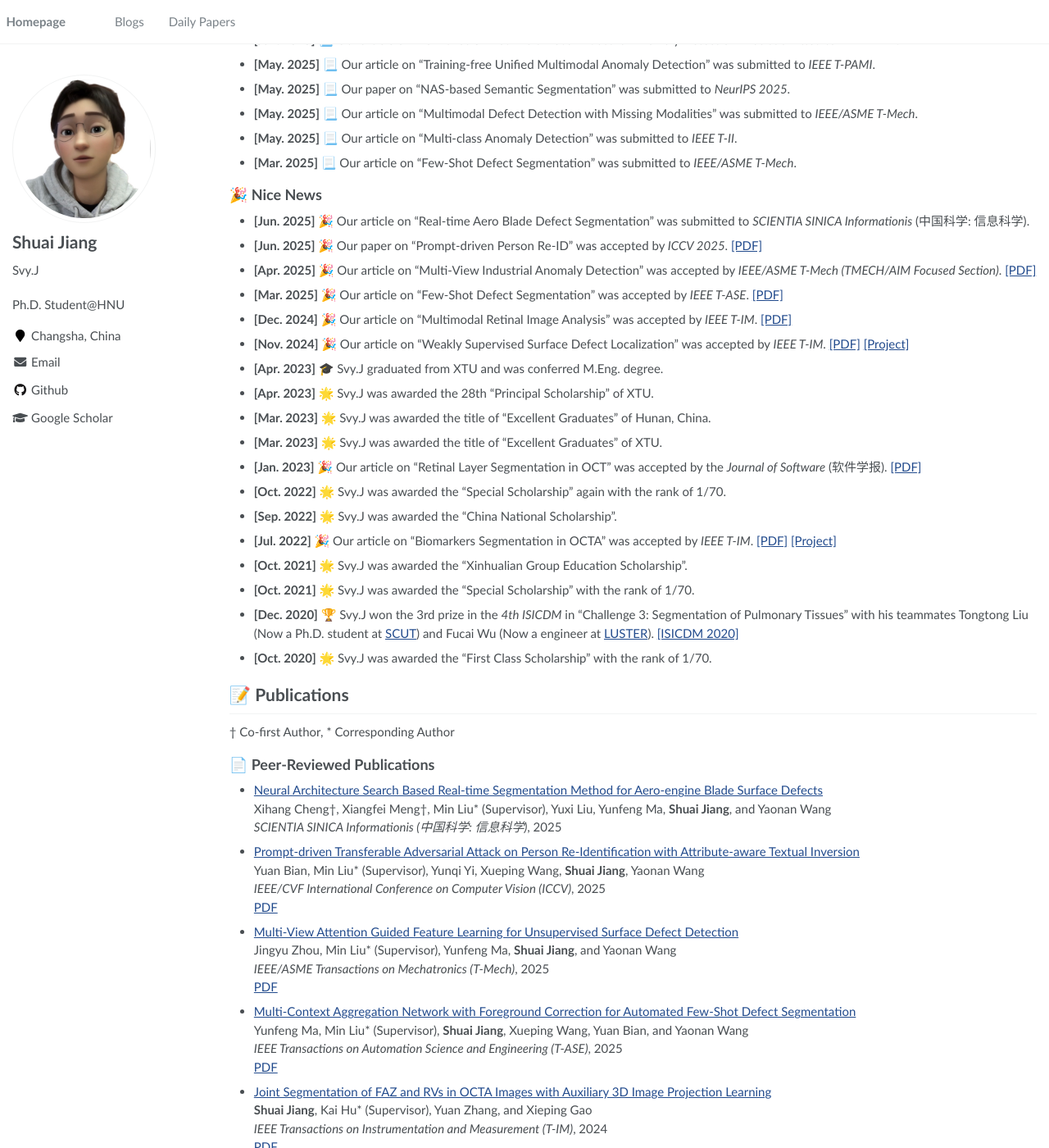
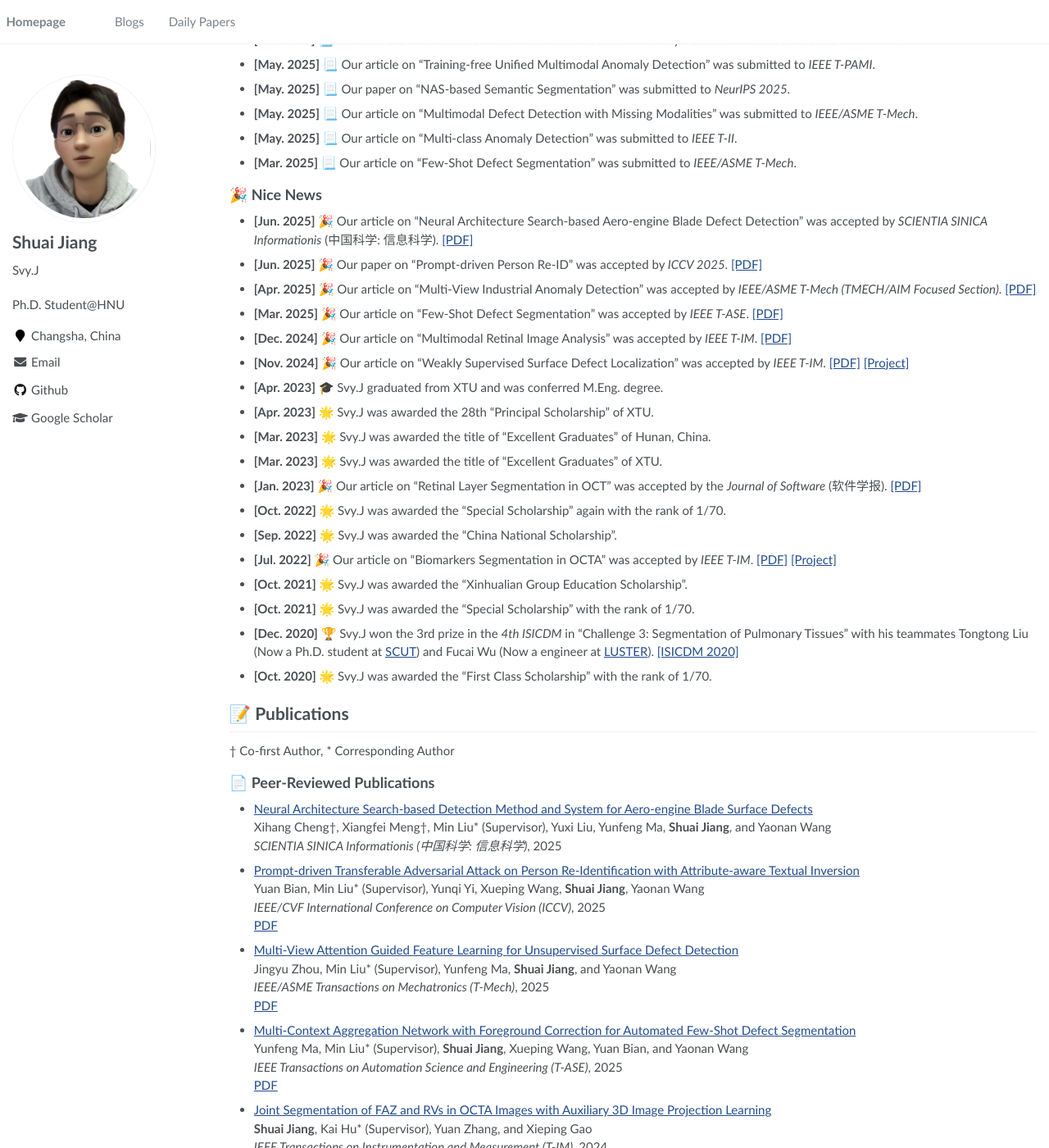
Before and after one commit to SvyJ/svyj.github.io, a Jekyll site: the page built from _pages/index.md, in a window 1280 px wide and 1400 px high, scrolled down 446 px. Shown: the whole window at 82% size. Built offline with Jekyll 4.4.1, drawn with Linux system fonts in a browser that asks for light colours.

Commit message:
Update index.md

```diff
--- a/_pages/index.md
+++ b/_pages/index.md
@@ -43,7 +43,7 @@ author_profile: true
 
 ## 🎉 Nice News
 
-- **[Jun. 2025]** 🎉 Our article on "Real-time Aero Blade Defect Segmentation" was submitted to _SCIENTIA SINICA Informationis_ (中国科学: 信息科学).
+- **[Jun. 2025]** 🎉 Our article on "Neural Architecture Search-based Aero-engine Blade Defect Detection" was accepted by _SCIENTIA SINICA Informationis_ (中国科学: 信息科学). [[PDF]](https://www.sciengine.com/SSI/doi/10.1360/SSI-2025-0145)
 
 - **[Jun. 2025]** 🎉 Our paper on "Prompt-driven Person Re-ID" was accepted by _ICCV 2025_. [[PDF]](https://arxiv.org/pdf/2502.19697)
 
@@ -84,13 +84,13 @@ author_profile: true
 
 ## 📄 Peer-Reviewed Publications
 
-- [Neural Architecture Search Based Real-time Segmentation Method for Aero-engine Blade Surface Defects](http://scis.scichina.com/)<br>
+- [Neural Architecture Search-based Detection Method and System for Aero-engine Blade Surface Defects](https://www.sciengine.com/SSI/doi/10.1360/SSI-2025-0145)<br>
   Xihang Cheng†, Xiangfei Meng†, Min Liu* (Supervisor), Yuxi Liu, Yunfeng Ma, **Shuai Jiang**, and Yaonan Wang<br>
-  _SCIENTIA SINICA Informationis (中国科学: 信息科学)_, 2025 <font color="#8A2BE2"></font><br>
+  _SCIENTIA SINICA Informationis (中国科学: 信息科学)_, 2025<br>
 
 - [Prompt-driven Transferable Adversarial Attack on Person Re-Identification with Attribute-aware Textual Inversion](https://arxiv.org/abs/2502.19697)<br>
   Yuan Bian, Min Liu* (Supervisor), Yunqi Yi, Xueping Wang, **Shuai Jiang**, Yaonan Wang<br>
-  _IEEE/CVF International Conference on Computer Vision (ICCV)_, 2025 <font color="#8A2BE2"></font><br>
+  _IEEE/CVF International Conference on Computer Vision (ICCV)_, 2025<br>
   [PDF](https://arxiv.org/pdf/2502.19697)
 
 - [Multi-View Attention Guided Feature Learning for Unsupervised Surface Defect Detection](https://ieeexplore.ieee.org/document/11010089)<br>
```
